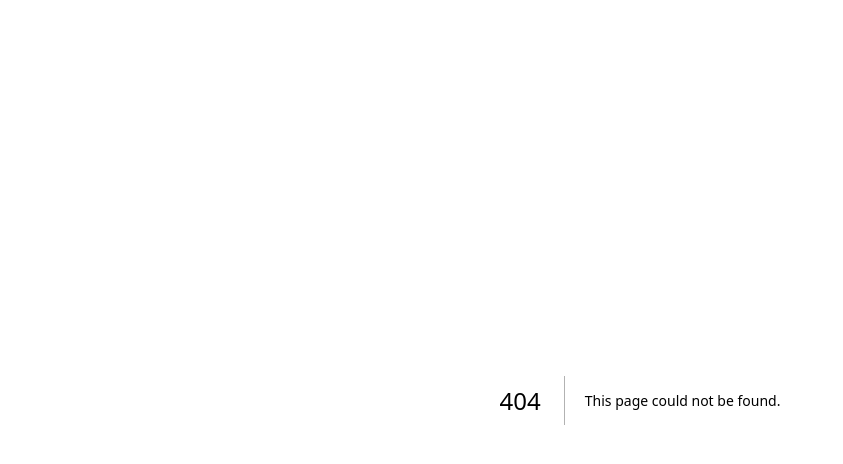
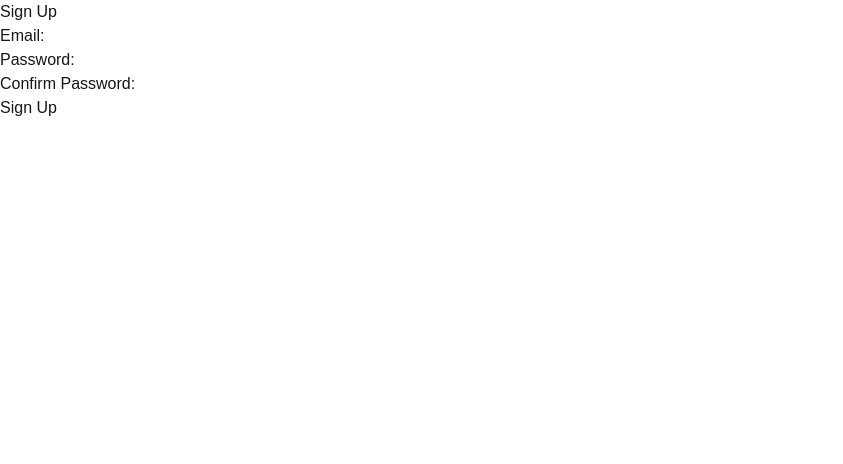
Before and after one commit to kevinguan88/u-loopr, a Next.js app: page /signup in a window 1280 px wide. Before the commit this address had no page. Shown: the top 464 px of the page, without its empty margins (0-843 px from the left). Built offline with nearby package versions, Linux system fonts and the light colour scheme.

Commit message:
implemented functional sign in sign up

```diff
--- /dev/null
+++ b/src/app/signup/page.js
@@ -0,0 +1,89 @@
+"use client";
+import React, { useState } from 'react';
+import Link from 'next/link';
+import supabase from '../../config/supabaseClient.js';
+import { useRouter } from 'next/navigation';
+
+const SignUp = () => {
+    const [email, setEmail] = useState('');
+    const [password, setPassword] = useState('');
+    const [confirmPassword, setConfirmPassword] = useState('');
+    const [error, setError] = useState(null);
+    const [isLoading, setIsLoading] = useState(false);
+    const router = useRouter();
+
+    const handleSubmit = async (event) => {
+        event.preventDefault();
+        setIsLoading(true);
+        try {
+            // Call API to create new user
+            let { data, error } = await supabase.auth.signUp({
+                email: email,
+                password: password
+            });
+            if (error) {
+                setError(data.error);
+                console.log(error);
+            } else {
+                // Sign up successful, redirect to login page
+                console.log('successful sign up');
+                router.push('/login');
+            }
+        } catch (error) {
+            setError('An error occurred during sign up');
+            console.log(error);
+        } finally {
+            setIsLoading(false);
+        }
+    };
+
+    const handlePasswordConfirmation = (event) => {
+        if (password !== event.target.value) {
+            setError('Passwords do not match');
+        } else {
+            setError(null);
+        }
+        setConfirmPassword(event.target.value);
+    };
+
+    return (
+        <div>
+            <h1>Sign Up</h1>
+            <form onSubmit={handleSubmit}>
+                <label>
+                    Email:
+                    <input
+                        type="email"
+                        value={email}
+                        onChange={(event) => setEmail(event.target.value)}
+                    />
+                </label>
+                <br />
+                <label>
+                    Password:
+                    <input
+                        type="password"
+                        value={password}
+                        onChange={(event) => setPassword(event.target.value)}
+                    />
+                </label>
+                <br />
+                <label>
+                    Confirm Password:
+                    <input
+                        type="password"
+                        value={confirmPassword}
+                        onChange={handlePasswordConfirmation}
+                    />
+                </label>
+                <br />
+                <button type="submit" disabled={isLoading || password !== confirmPassword}>
+                    {isLoading ? 'Signing up...' : 'Sign Up'}
+                </button>
+                {error && <p style={{ color: 'red' }}>{error}</p>}
+            </form>
+        </div>
+    );
+};
+
+export default SignUp;
```
Also changed, not shown: src/app/login/page.js (renamed from src/app/pages/loginPage.js, +22 -16 lines), src/app/page.js (+8 -3 lines), src/config/supabaseClient.js (renamed from src/app/config/supabaseClient.js), 1 other file (tests, documents, lock files or other folders).
